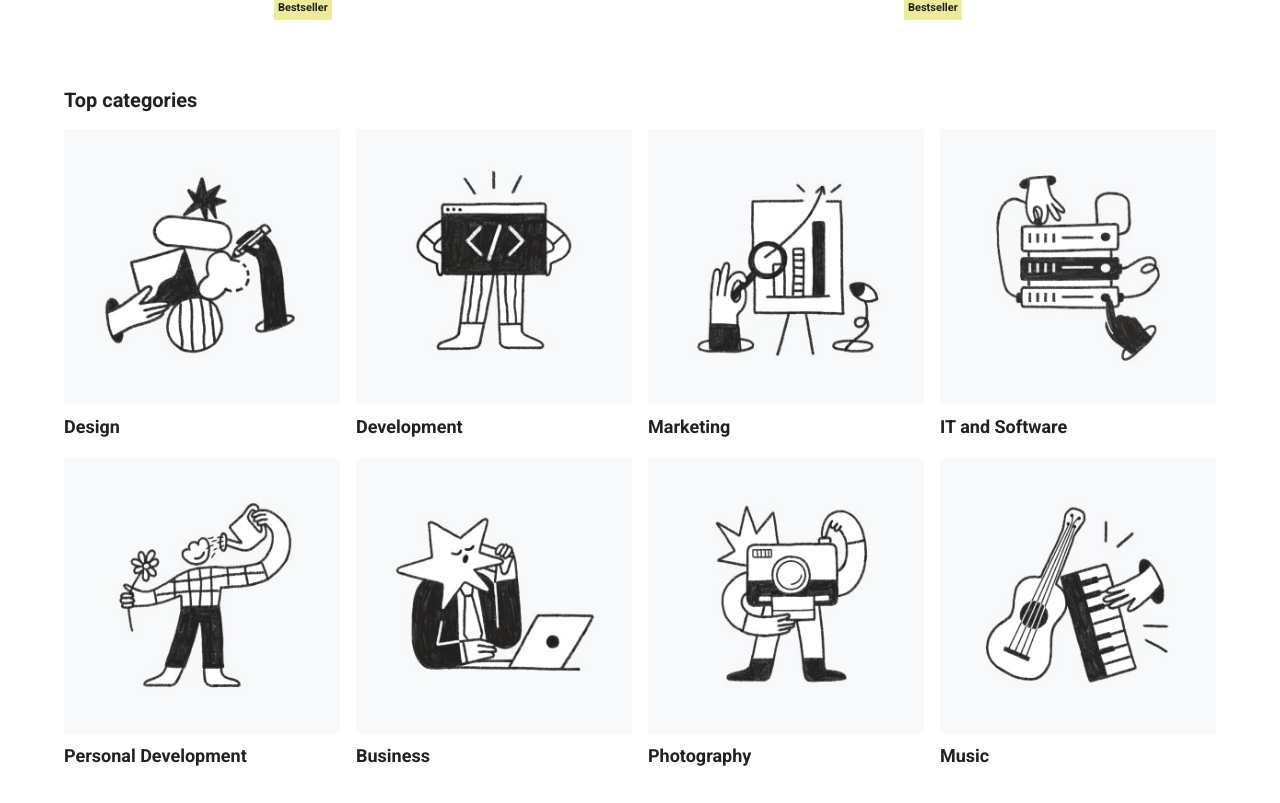
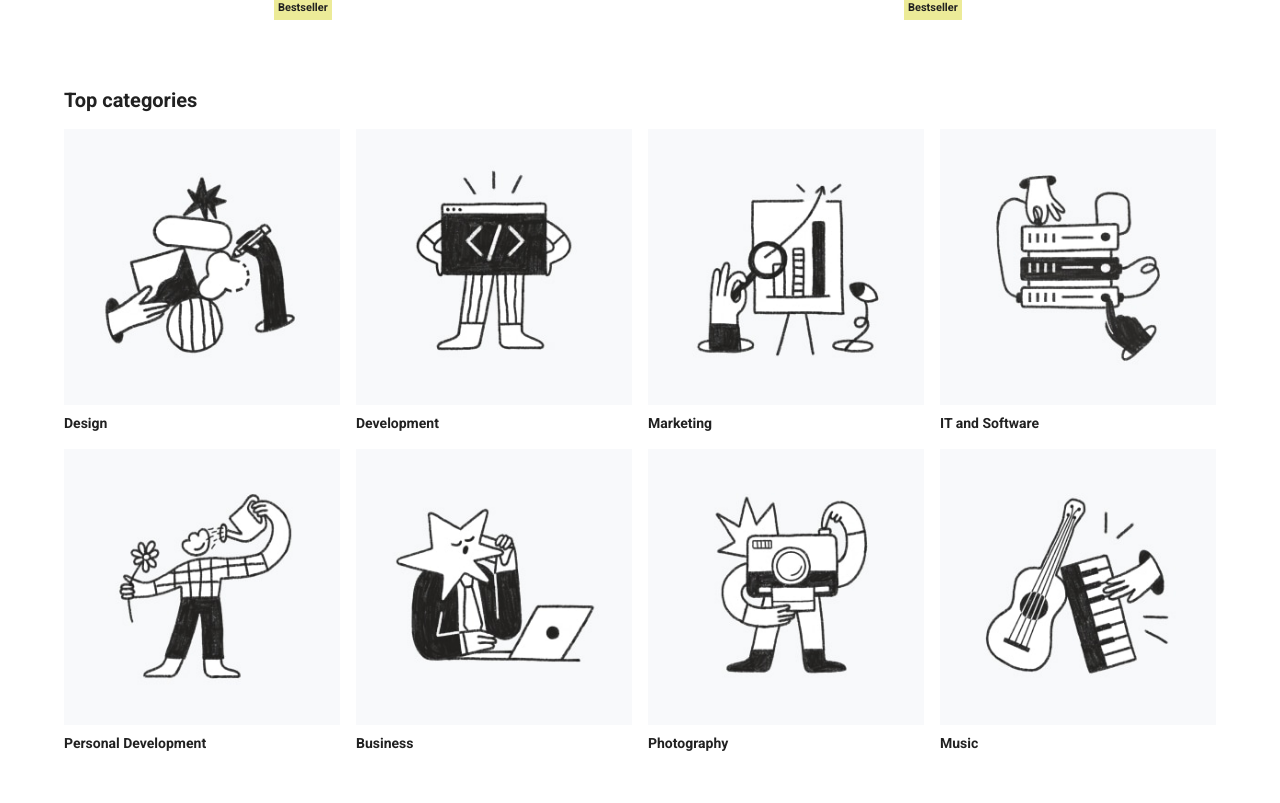
Before and after one commit to tuheli/video-course-platform, a React (Vite) app: page / in a window 1280 px wide. Shown: the part 2189-2992 px from the top of the page. Built offline with nearby package versions, Linux system fonts and the light colour scheme.

Commit message:
Update TopCategoryItem.tsx

```diff
--- a/src/components/top-categories/TopCategoryItem.tsx
+++ b/src/components/top-categories/TopCategoryItem.tsx
@@ -37,7 +37,14 @@ export const TopCategoryItem = ({ category }: TopCategoryItemProps) => {
             }}
           />
         </Box>
-        <Typography variant="h6">{category.name}</Typography>
+        <Typography
+          variant="body2"
+          sx={{
+            fontWeight: 600,
+          }}
+        >
+          {category.name}
+        </Typography>
       </Stack>
     </StyledLink>
   );
```
